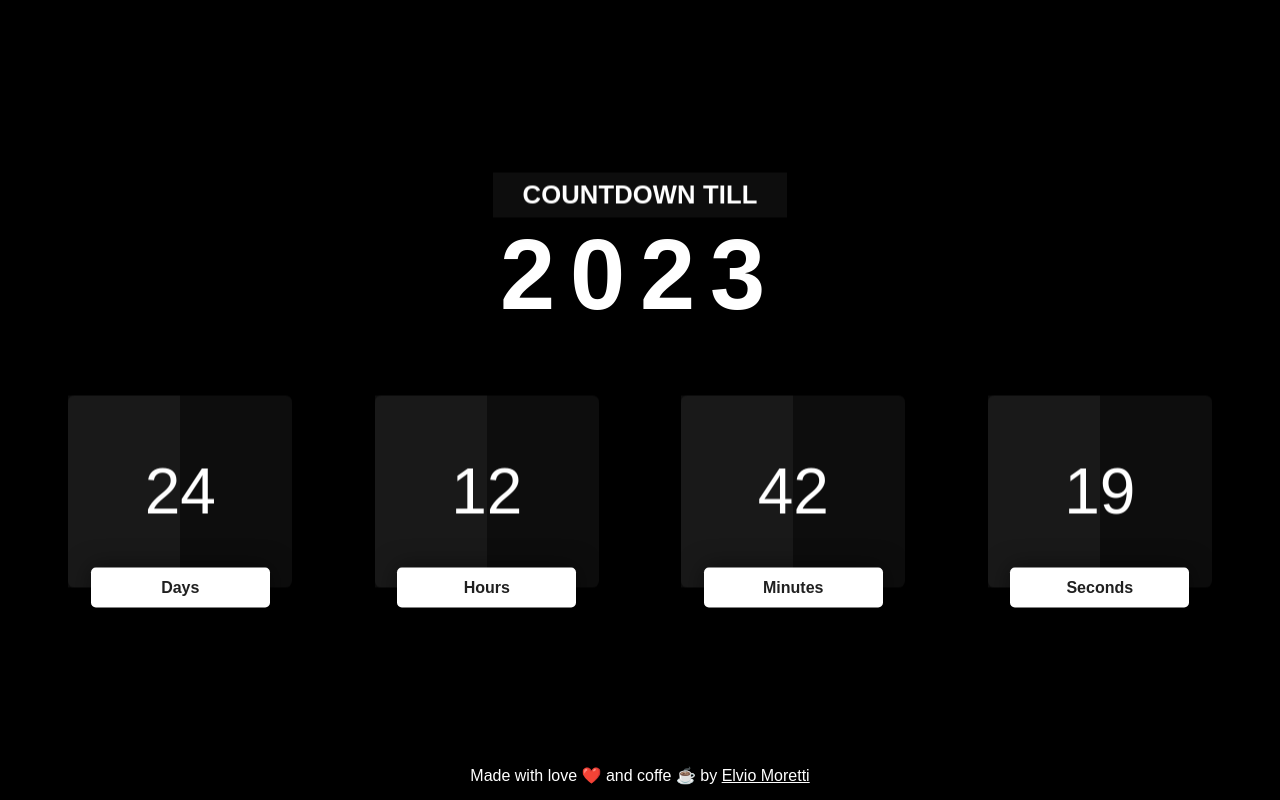
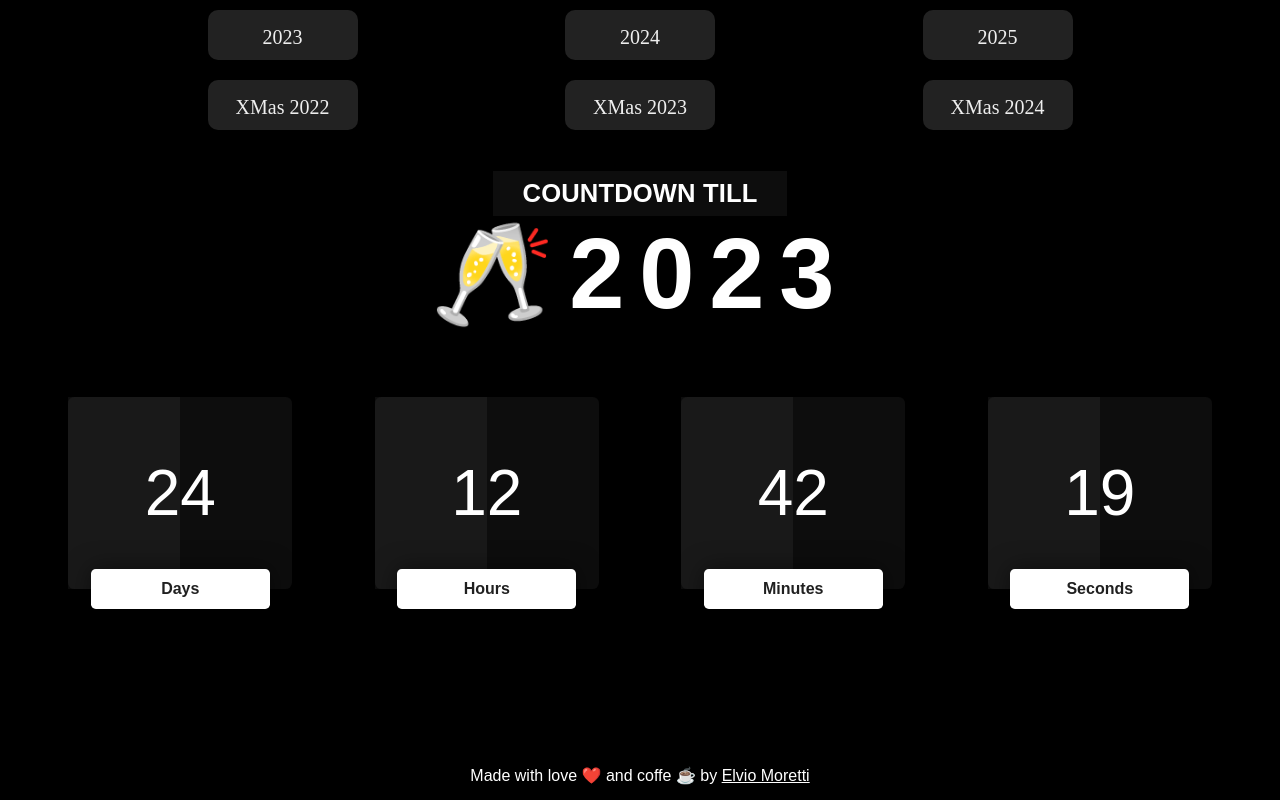
Before and after one commit to ecali/new-year-countdown, a React (Create React App) app: page / in a window 1280 px wide. Built offline with nearby package versions, Linux system fonts and the light colour scheme.

Commit message:
add navbar clickButton handler

```diff
--- a/src/App.tsx
+++ b/src/App.tsx
@@ -3,12 +3,18 @@ import "./App.css";
 import { Boxes } from "./components/Boxes";
 import { Footer } from "./components/Footer";
 import { Heading } from "./components/Heading";
+import { Navbar } from "./components/NavBar";
 
 function App() {
   const [date, setDate] = useState<Date>(new Date(2023, 0, 1, 0, 0));
 
+  const handleDate  = (date: Date) => {
+    setDate(date);
+  }
+
   return (
     <div className="App">
+      <Navbar handleDate={handleDate}/>
       <div className="wrapper">
         <Heading date={date} />
         <div className="contdown">
--- a/src/components/Heading.tsx
+++ b/src/components/Heading.tsx
@@ -1,8 +1,9 @@
 export const Heading = (props: { date: Date }) => {
+
   return (
     <div className="heading">
       <h3>Countdown Till</h3>
-      <h1>{props.date.getFullYear()}</h1>
+      <h1>{props.date.getDate() === 25 ? '🎄 XMAS ' + props.date.getFullYear() : '🥂' + props.date.getFullYear()}</h1>
     </div>
   );
 };
--- a/src/components/NavBar.tsx
+++ b/src/components/NavBar.tsx
@@ -1,16 +1,16 @@
-import { useContext } from "react";
-export const Navbar = () => {
+export const Navbar = (props:{handleDate: (date: Date)=> void}) => {
+    const now = new Date();
     return (
     <div className="navbar">
       <div className="navbar-year">
-        <button className="button-change" >2023</button>
-        <button className="button-change">2024</button>
-        <button className="button-change">2025</button>
+        <button className="button-change" onClick={() => props.handleDate(new Date(now.getFullYear() + 1, 0, 1, 0, 0))}>{now.getFullYear() + 1}</button>
+        <button className="button-change" onClick={() => props.handleDate(new Date(now.getFullYear() + 2, 0, 1, 0, 0))}>{now.getFullYear() + 2}</button>
+        <button className="button-change" onClick={() => props.handleDate(new Date(now.getFullYear() + 3, 0, 1, 0, 0))}>{now.getFullYear() + 3}</button>
       </div>
       <div className="navbar-xmas">
-        <button className="button-change">XMas 2023</button>
-        <button className="button-change">XMas 2024</button>
-        <button className="button-change">XMas 2025</button>
+        <button className="button-change" onClick={() => props.handleDate(new Date(now.getFullYear() + 0, 11, 25, 0, 0))}>XMas {now.getFullYear() }</button>
+        <button className="button-change" onClick={() => props.handleDate(new Date(now.getFullYear() + 1, 11, 25, 0, 0))}>XMas {now.getFullYear() + 1}</button>
+        <button className="button-change" onClick={() => props.handleDate(new Date(now.getFullYear() + 2, 11, 25, 0, 0))}>XMas {now.getFullYear() + 2}</button>
       </div>
     </div>
   );
```
